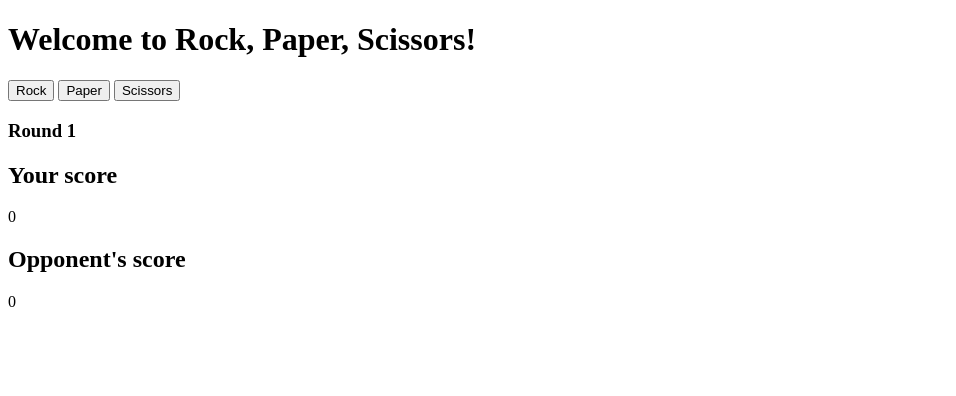
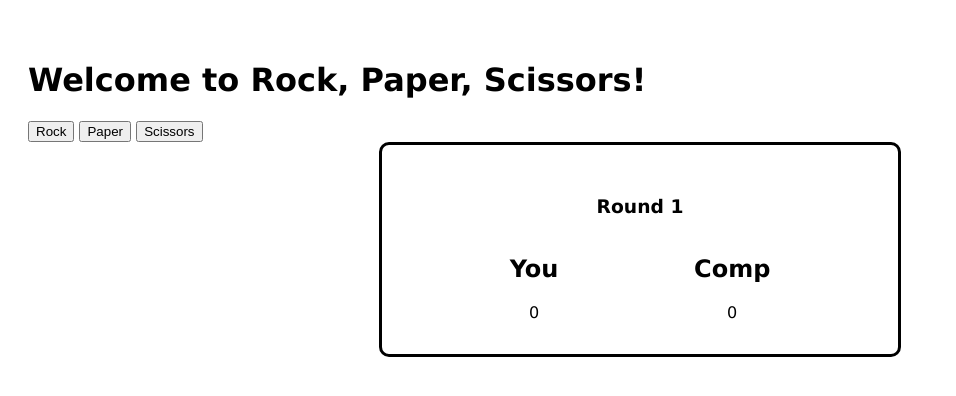
Before and after one commit to adgar152369/rockPaperScissors, a plain HTML site: page index.html in a window 1280 px wide. Shown: the whole page, without its empty margins (0-956 px from the left). Drawn offline with Linux system fonts and the light colour scheme.

Commit message:
Add style.css and update game scores layout

```diff
--- a/index.html
+++ b/index.html
@@ -3,6 +3,7 @@
 <head>
   <meta charset="UTF-8">
   <meta name="viewport" content="width=device-width, initial-scale=1.0">
+  <link rel="stylesheet" href="./style.css">
   <script defer src="./script.js"></script>
   <title>Rock Paper Scissors</title>
 </head>
@@ -18,13 +19,15 @@
     </section>
     <section class="game-output">
       <h3 class="round">Round <span id="currentRound"></span></h3>
-      <div class="your-score">
-        <h2>Your score</h2>
-        <div class="score yourScore"></div>
-      </div>
-      <div class="opponent-score">
-        <h2>Opponent's score</h2>
-        <div class="score opponentScore"></div>
+      <div class="scores">
+        <div class="your-score">
+          <h2>You</h2>
+          <div class="score yourScore"></div>
+        </div>
+        <div class="opponent-score">
+          <h2>Comp</h2>
+          <div class="score opponentScore"></div>
+        </div>
       </div>
       <div class="round-results"></div>
     </section>
--- /dev/null
+++ b/style.css
@@ -0,0 +1,28 @@
+body {
+  /* height: 50vh;
+  display: flex;
+  justify-content: center;
+  align-items: center; */
+  font-family: 'Lucida Sans', 'Lucida Sans Regular', 'Lucida Grande', 'Lucida Sans Unicode', Geneva, Verdana, sans-serif;
+}
+
+.container {
+  max-width: 1280px;
+  margin: auto;
+  padding: 2rem 1.25rem;
+}
+
+.scores {
+  display: flex;
+  justify-content: space-evenly;
+  gap: 1rem;
+}
+
+.game-output {
+  text-align: center;
+  border: solid;
+  padding: 2rem 0.5rem;
+  border-radius: 10px;
+  max-width: 500px;
+  margin: auto;
+}
```
